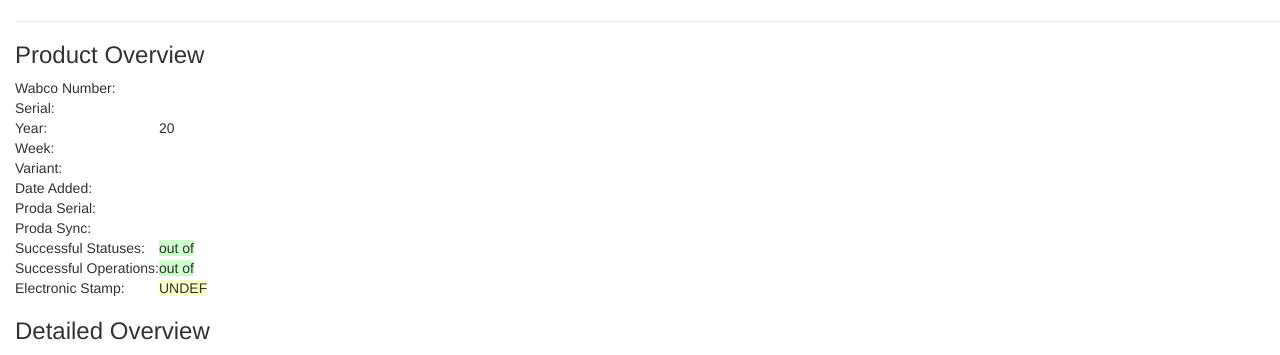
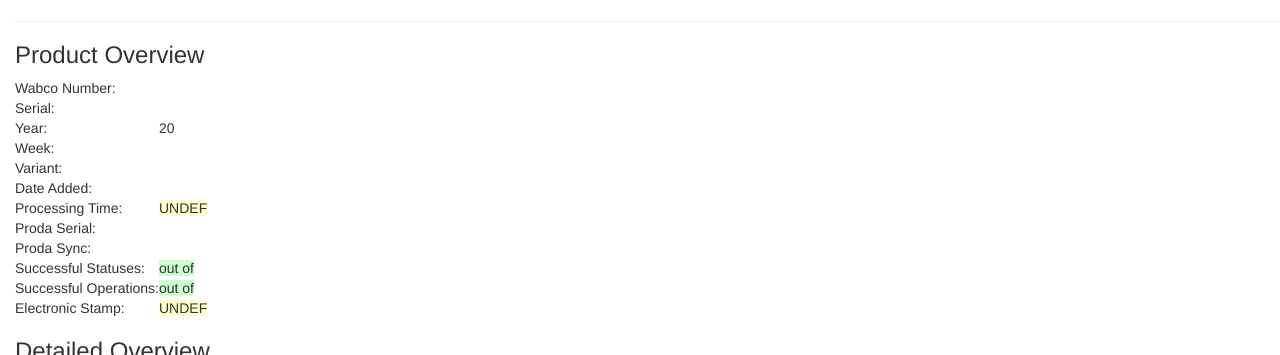
Before and after one commit to prodlinetrace/lvmix_web, a Python web app: template app/templates/products/product.html in a window 1280 px wide; the page is wider, and only the part inside the window is pictured. Shown: the part 146-501 px from the top of that part. Run offline with Jinja, Linux system fonts and the light colour scheme; the template is opened without the code that fills it, so the values that code supplies are empty; some libraries are stand-ins or nearby versions.

Commit message:
add processing time to product page.

```diff
--- a/app/templates/products/product.html
+++ b/app/templates/products/product.html
@@ -55,6 +55,18 @@
 			</td>
 			<td>
 		    	{{ product.date_added | safe }}
+	    	</td>
+	    </tr>
+		<tr>
+			<td>
+   	    		{{ _('Processing Time') }}:
+			</td>
+			<td>
+				{% if product.processing_time %}
+					<span>{{ product.processing_time }}</span>
+				{% else %}
+					<span id="yellow">{{_('UNDEF')}}</span>
+				{% endif %}
 	    	</td>
 	    </tr>
 		<tr>
```
